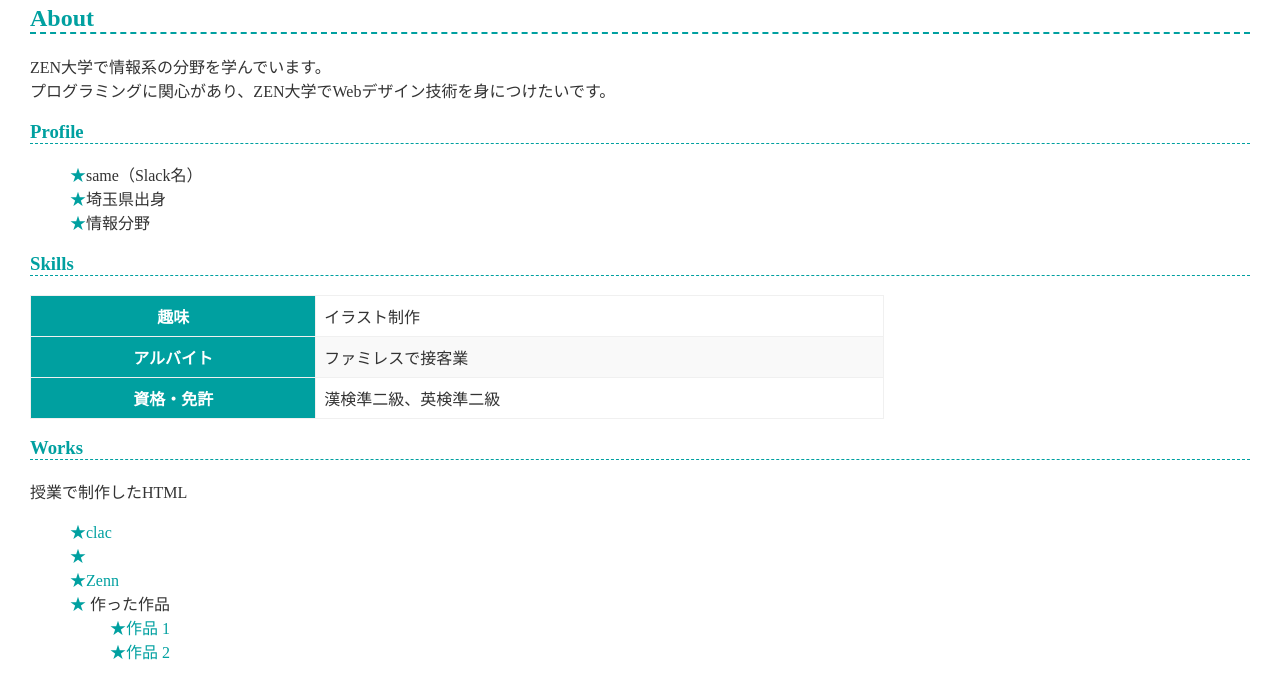
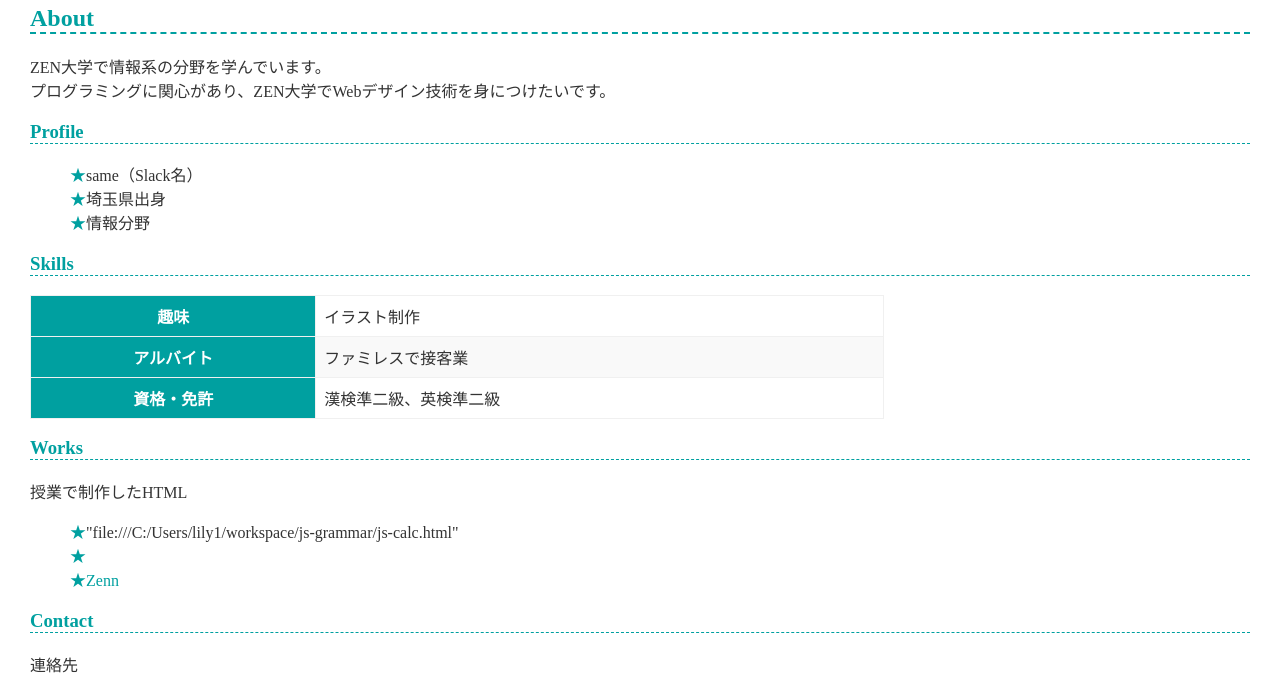
Before and after one commit to cube439/cube439.github.io, a plain HTML site: page index.html in a window 1280 px wide. Shown: the part 117-796 px from the top of the page. Drawn offline with Linux system fonts and the light colour scheme.

Commit message:
Update index.html

```diff
--- a/index.html
+++ b/index.html
@@ -41,16 +41,9 @@
     <h3>Works</h3>
     <p>授業で制作したHTML</p>
     <ul>
-      <li><a href="file:///C:/Users/lily1/workspace/js-grammar/js-calc.html">clac</a></li>
+      <li>"file:///C:/Users/lily1/workspace/js-grammar/js-calc.html"</li>
       <li><a href="https://qiita.com/"></a></li>
       <li><a href="https://zenn.dev/">Zenn</a></li>
-      <li>
-        作った作品
-        <ul>
-          <li><a href="https://example.com/">作品 1</a></li>
-          <li><a href="https://example.com/">作品 2</a></li>
-        </ul>
-      </li>
     </ul>
 
     <h3>Contact</h3>
```
